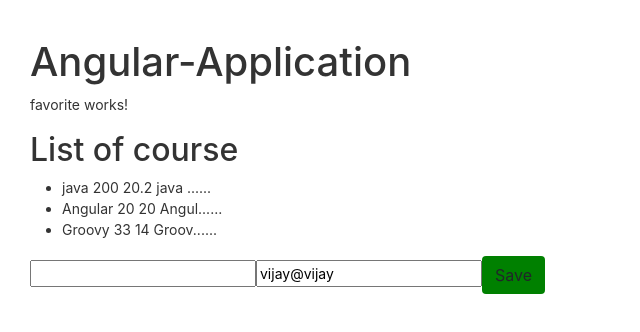
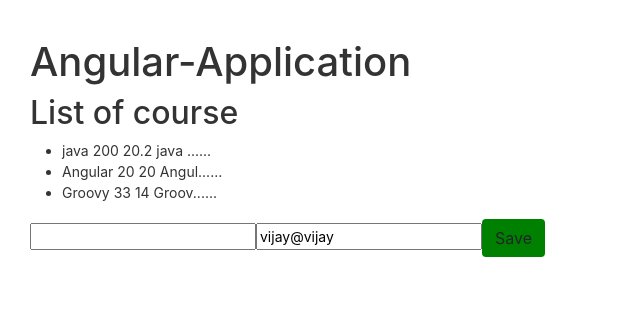
Before and after one commit to Kanwar007-zz/AngularAndTypeScript, an Angular app in the folder angular-application/: page / in a window 1280 px wide. Shown: the top 332 px of the page, without its empty margins (0-640 px from the left). Built offline with nearby package versions, Linux system fonts and the light colour scheme.

Commit message:
--- Auto-Git Commit ---

```diff
--- a/angular-application/src/app/app.component.html
+++ b/angular-application/src/app/app.component.html
@@ -309,7 +309,7 @@
 <!-- * * * * * * * * * * * * * * * * * * * * * * * * * * * * * * * -->
 <!-- * * * * * * * * * * End of Placeholder * * * * * * * * * * * -->
 <!-- * * * * * * * * * * * * * * * * * * * * * * * * * * * * * * * -->
-<app-favorite></app-favorite>
+<app-favorite [isFavorite]="post.isFavorite"></app-favorite>
 <app-course></app-course>
 
 <router-outlet></router-outlet>
--- a/angular-application/src/app/app.component.ts
+++ b/angular-application/src/app/app.component.ts
@@ -7,4 +7,11 @@
 })
 export class AppComponent {
   title = 'Angular-Application';
+  post = {
+    title: "Title",
+    isFavorite : true
+  }
+  onChangeValue(){
+    console.log("change event Value ");
+  }
 }
--- a/angular-application/src/app/app.module.ts
+++ b/angular-application/src/app/app.module.ts
@@ -24,4 +24,5 @@
   providers: [CourseService],
   bootstrap: [AppComponent]
 })
-export class AppModule { }
+export class AppModule {
+}
--- a/angular-application/src/app/favorite/favorite/favorite.component.html
+++ b/angular-application/src/app/favorite/favorite/favorite.component.html
@@ -1 +1,5 @@
-<p>favorite works!</p>
+<span
+    class="glyphicon"
+    [class.glyphicon-star]="isFavorite"
+    [class.glyphicon-star-empty]="!isFavorite"
+    (click)="onclick()"></span>
--- a/angular-application/src/app/favorite/favorite/favorite.component.ts
+++ b/angular-application/src/app/favorite/favorite/favorite.component.ts
@@ -14,6 +14,6 @@
   }
 
   onclick(){
-    console.log('value to display using favorite component');
+    this.isFavorite =!this.isFavorite
   }
 }
--- a/angular-application/src/styles.css
+++ b/angular-application/src/styles.css
@@ -1,4 +1,5 @@
 /* You can add global styles to this file, and also import other style files */
 @import "~bootstrap/dist/css/bootstrap.css";
+@import "~bootstrap/dist/css/bootstrap.min.css";
 
 body{padding: 30px;}
```
